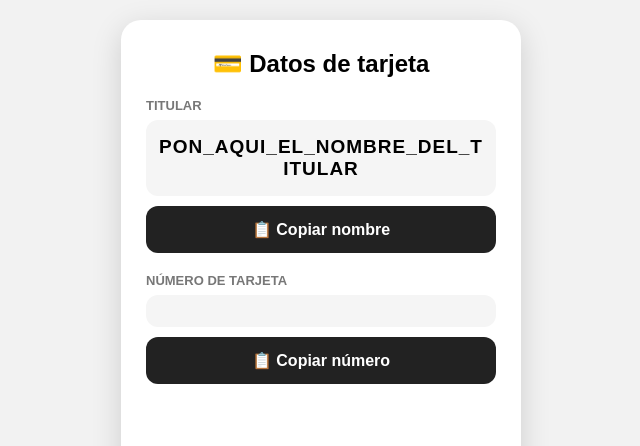
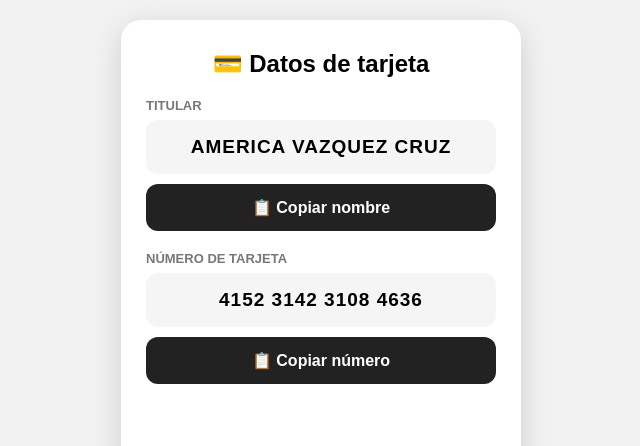
Before and after one commit to dcreate/Ejemplos, a plain HTML site: page index.html in a window 1280 px wide. Shown: the top 446 px of the page, without its empty margins (319-959 px from the left). Drawn offline with Linux system fonts and the light colour scheme.

Commit message:
Update card details in index.html

```diff
--- a/index.html
+++ b/index.html
@@ -248,9 +248,9 @@
     // DATOS
     // ==================================================
 
-    const CARD_NUMBER = "PON_AQUI_EL_NUMERO_DE_TARJETA";
+    const CARD_NUMBER = "4152314231084636";
 
-    const CARD_OWNER = "PON_AQUI_EL_NOMBRE_DEL_TITULAR";
+    const CARD_OWNER = "AMERICA VAZQUEZ CRUZ";
 
 
     // ==================================================
```
